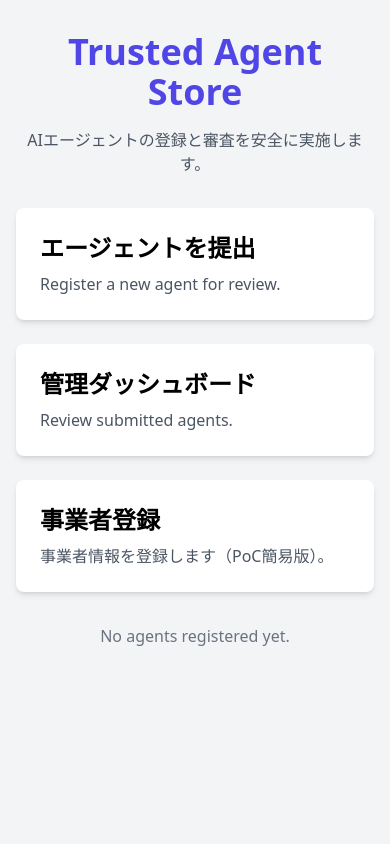
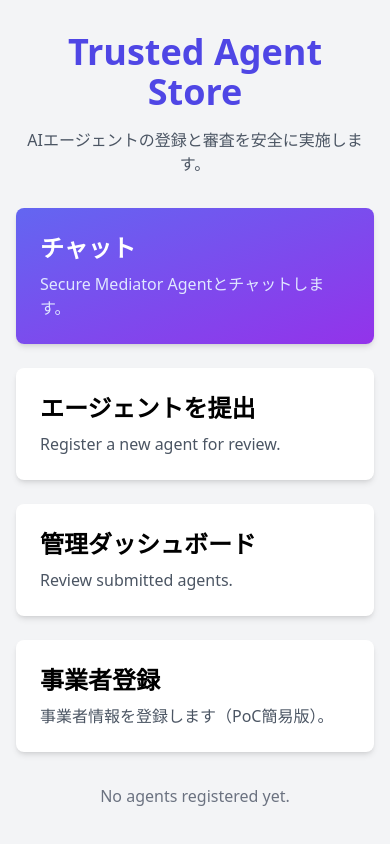
Before and after one commit to TaichiHiromatsu/secure-ai-agent-matching-platform, a FastAPI app: template trusted_agent_store/app/templates/index.html in a window 390 px wide. Run offline with FastAPI, Linux system fonts and the light colour scheme; the template is opened without the code that fills it, so the values that code supplies are empty; some libraries are stand-ins or nearby versions.

Commit message:
fix: Update login redirection and enhance index layout
- Changed login redirection from the root path to '/store/' for improved user navigation.
- Modified the index layout to include a new chat link and adjusted the grid structure for better responsiveness.

These changes aim to streamline user experience and enhance the overall interface of the application.

```diff
--- a/deploy/auth/login.html
+++ b/deploy/auth/login.html
@@ -84,7 +84,7 @@
             // Set cookie with token (expires in 1 hour, matching token expiry)
             document.cookie = `session=${idToken}; path=/; max-age=3600; SameSite=Lax`;
             // Redirect to main app
-            window.location.href = '/';
+            window.location.href = '/store/';
           }).catch(function(error) {
             document.getElementById('error-message').textContent = 'Authentication error: ' + error.message;
             document.getElementById('error-message').style.display = 'block';
@@ -117,7 +117,7 @@
         user.getIdToken(true).then(function(idToken) {
           document.cookie = `session=${idToken}; path=/; max-age=3600; SameSite=Lax`;
           sessionStorage.setItem('auth_redirect_time', now.toString());
-          window.location.href = '/';
+          window.location.href = '/store/';
         });
       }
     });
--- a/trusted_agent_store/app/templates/index.html
+++ b/trusted_agent_store/app/templates/index.html
@@ -12,7 +12,11 @@
         <h1 class="text-4xl font-bold mb-4 text-center text-indigo-600">Trusted Agent Store</h1>
         <p class="text-center text-gray-600 mb-8">AIエージェントの登録と審査を安全に実施します。</p>
 
-        <div class="grid grid-cols-1 md:grid-cols-3 gap-6 max-w-6xl mx-auto">
+        <div class="grid grid-cols-1 md:grid-cols-2 lg:grid-cols-4 gap-6 max-w-6xl mx-auto">
+            <a href="/dev-ui/" class="block p-6 bg-gradient-to-br from-indigo-500 to-purple-600 text-white rounded-lg shadow-md hover:shadow-lg transition-shadow">
+                <h2 class="text-2xl font-semibold mb-2">チャット</h2>
+                <p class="text-indigo-100">Secure Mediator Agentとチャットします。</p>
+            </a>
             <a href="{{ url_prefix }}/submit" class="block p-6 bg-white rounded-lg shadow-md hover:shadow-lg transition-shadow">
                 <h2 class="text-2xl font-semibold mb-2">エージェントを提出</h2>
                 <p class="text-gray-600">Register a new agent for review.</p>
```
